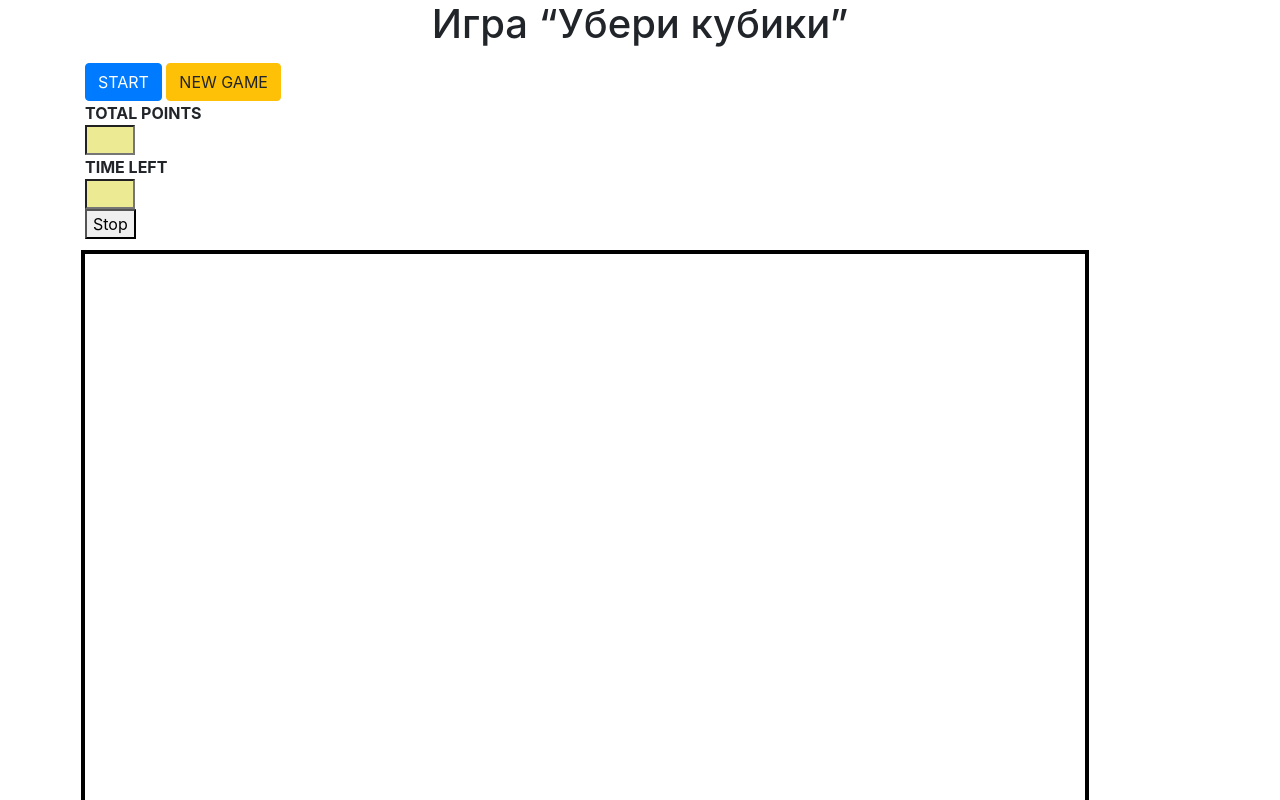
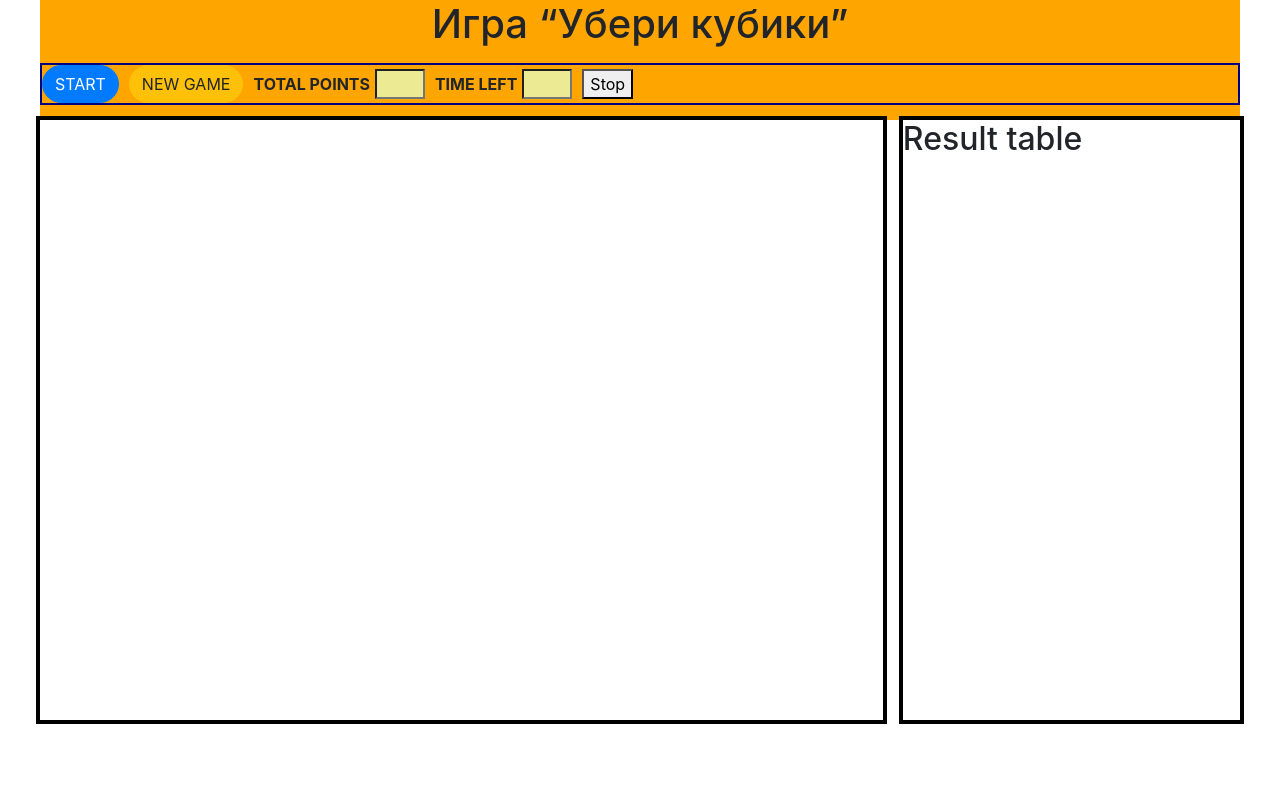
Before and after one commit to StepinaHelen/Game-CollectTheCubes, a plain HTML site: page index.html in a window 1280 px wide. Shown: the top 800 px of the page. Drawn offline with nearby package versions, Linux system fonts and the light colour scheme.

Commit message:
добавляет html

```diff
--- a/index.html
+++ b/index.html
@@ -1,5 +1,6 @@
 <!DOCTYPE html>
 <html lang="en">
+
 <head>
     <meta charset="UTF-8">
     <meta name="viewport" content="width=device-width, initial-scale=1.0">
@@ -8,17 +9,20 @@
     <link rel="stylesheet" href="https://cdn.jsdelivr.net/npm/bootstrap@4.5.3/dist/css/bootstrap.min.css"
         integrity="sha384-TX8t27EcRE3e/ihU7zmQxVncDAy5uIKz4rEkgIXeMed4M0jlfIDPvg6uqKI2xXr2" crossorigin="anonymous">
 </head>
+
 <body>
+    <div class="container-wrapper">
+        <div class="name-button">
             <header class="header">
                 <h1> Игра “Убери кубики”</h1>
-    <div class="container">
+                <div class="container-wrap">
 
-    <button id="button" class="btn btn-primary btn-common"> START  </button>
-    <button  class="btn btn-warning btn-common">NEW GAME</button>
+                    <button id="button" class="btn btn-primary btn-common"> START </button>
+                    <button class="btn btn-warning btn-common">NEW GAME</button>
                     <b> TOTAL POINTS</b>
-    <input id ="total" type="text" name="points" >
+                    <input id="total" type="text" name="points">
 
-    <b > TIME LEFT </b>
+                    <b> TIME LEFT </b>
                     <!-- <input type="text" name="points"> -->
                     <!-- TIMER -->
                     <input type="text" name="time" id="time">
@@ -26,13 +30,15 @@
                     <button id="stop">Stop</button>
                 </div>
             </header>
+        </div>
 
-    <div class="container">
-    <div id= "fild-game">
+        <div class="container-wrap2">
+            <div id="fild-game">
 
             </div>
             <div class="result-table">
                 <h2>Result table</h2>
+            </div>
         </div>
     </div>
 
@@ -40,4 +46,5 @@
     <!-- <script src="https://ajax.googleapis.com/ajax/libs/jquery/2.1.1/jquery.min.js"></script> -->
     <script src="file.js"></script>
 </body>
+
 </html>
```
Lines whose indentation alone changed are shown as unchanged.
